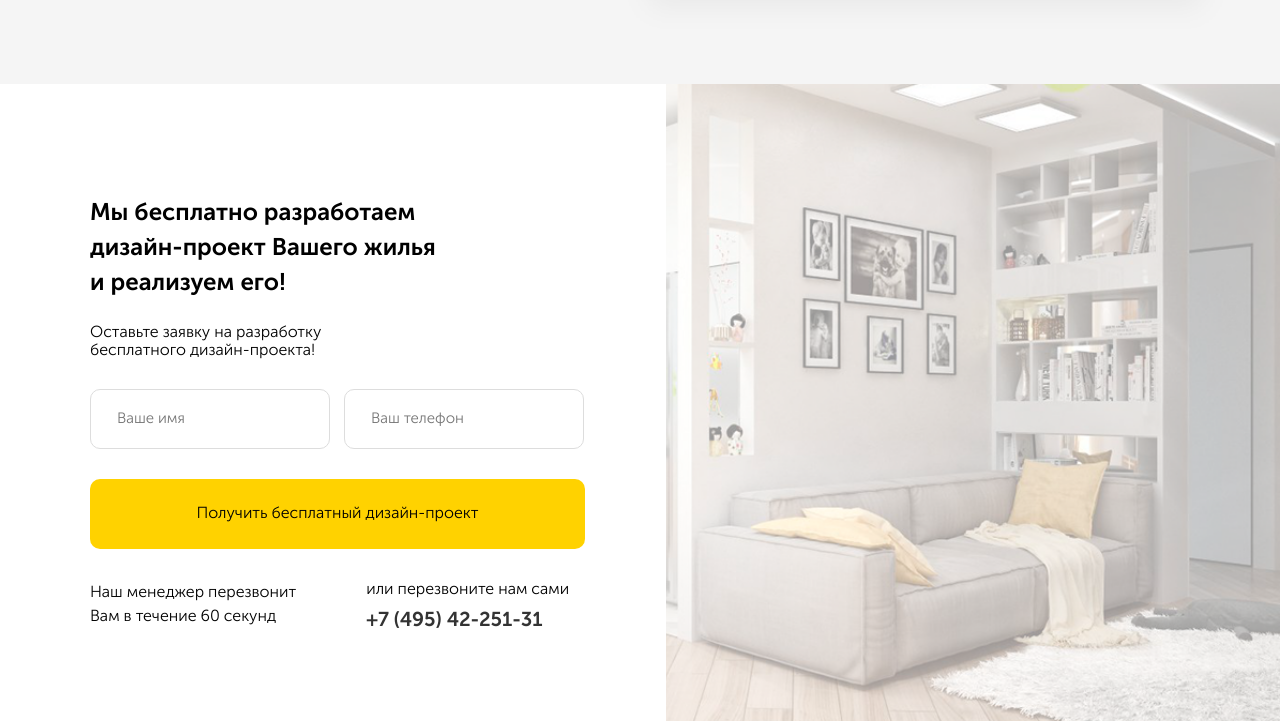
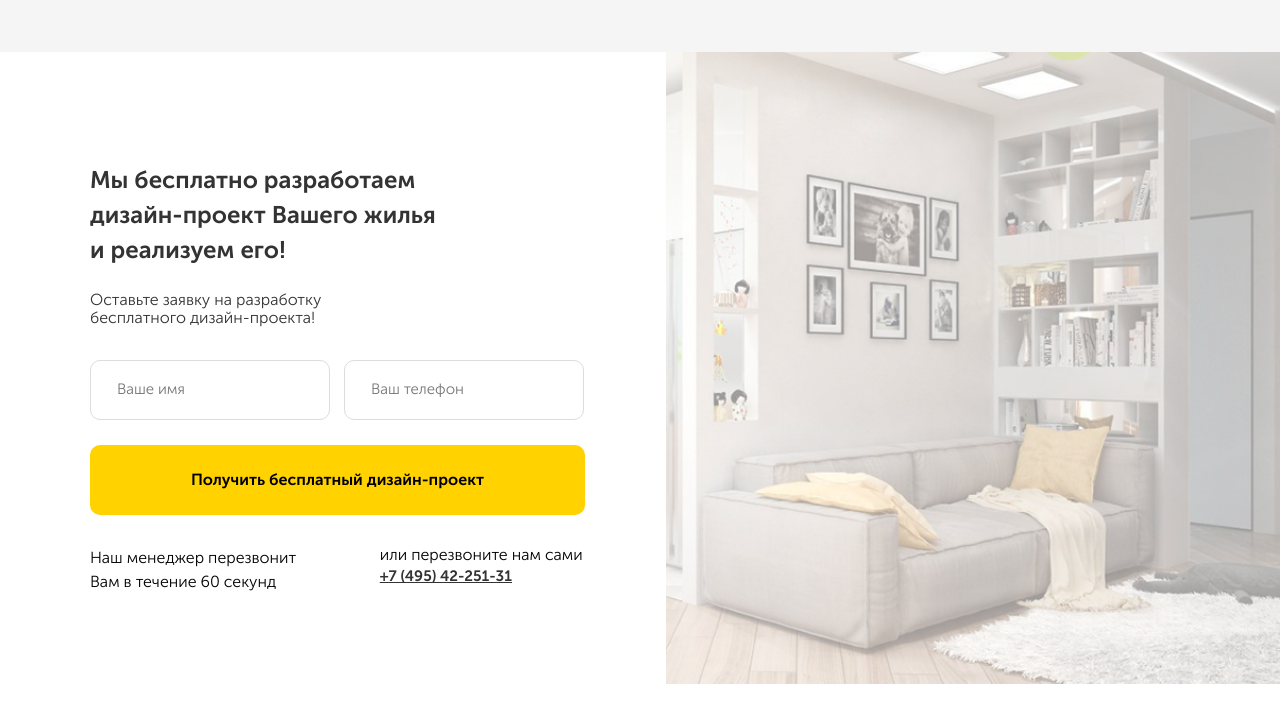
Before and after one commit to Dragoniezi/repair, a plain HTML site: page index.html in a window 1280 px wide. Shown: the part 635-1356 px from the top of the page. After the commit the page ends 1319 px from the top, so only its background shows below. Drawn offline with Linux system fonts and the light colour scheme.

Commit message:
Внес не большие правки

```diff
--- a/index.html
+++ b/index.html
@@ -74,7 +74,7 @@
             </ul>
           </div>
           <div class="hero-image">
-            <img src="img/hero-image.png" alt="">
+            <img src="img/hero-image1.png" alt="">
           </div>
         </div>
       </div>
@@ -95,7 +95,7 @@
           <div class="offer-row">
             <div class="col offer__row0">Наш менеджер перезвонит Вам
               в течение 60 секунд </div>
-            <div class="col offer__row">или перезвоните нам сами <a href="tel:+74954225131" class="navbar__phone">+7
+            <div class="col offer__row">или перезвоните нам сами <a href="tel:+74954225131" class="offer__phone">+7
                 (495) 42-251-31
               </a></div>
           </div>
--- a/sass/blocks/_offer.sass
+++ b/sass/blocks/_offer.sass
@@ -16,24 +16,34 @@
     padding-right: 90px
     position: relative
   &__title
+    font-size: 24px
     max-width: 360px
     line-height: 35px
     margin-bottom: 24px
+    color: #333333
   &__subtitle
+    font-size: 16px
     max-width: 250px
-    margin-bottom: 30px
+    margin-bottom: 33px
+    color: #333333
   &__input
-    margin-bottom: 30px
+    margin-bottom: 25px
     width: 240px
     &:first-child
       margin-right: 10px
   &__button
     width: 100%
     min-height: 70px
+    +bold
   &-row
     display: flex
     justify-content: space-beetween
     margin-top: 31px
+  &__phone
+    font-size: 15px
+    line-height: 24px
+    color: #333333
+    +bold
   &__row0
     line-height: 24px
   &__row
```
Also changed, not shown: css/style.css, img/hero-image.png (deleted), img/hero-image1.png (added), 1 other file.
